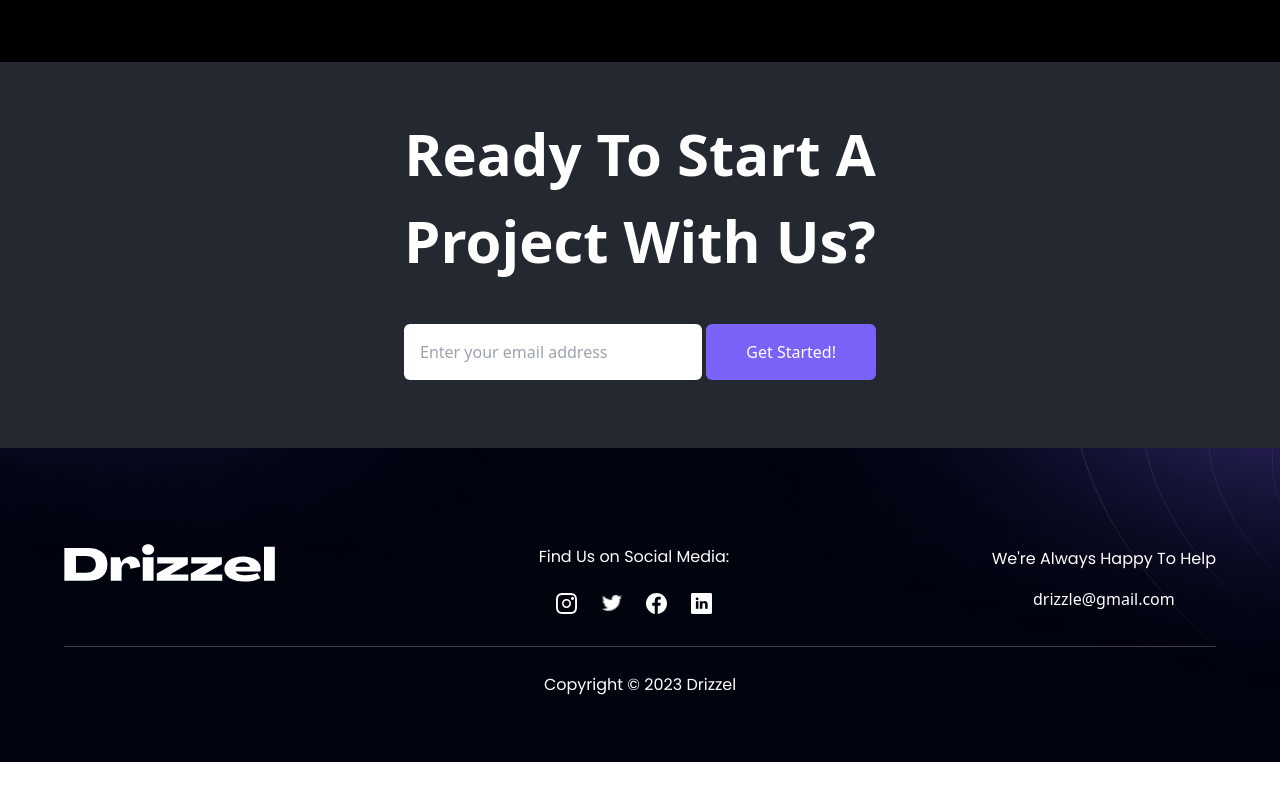
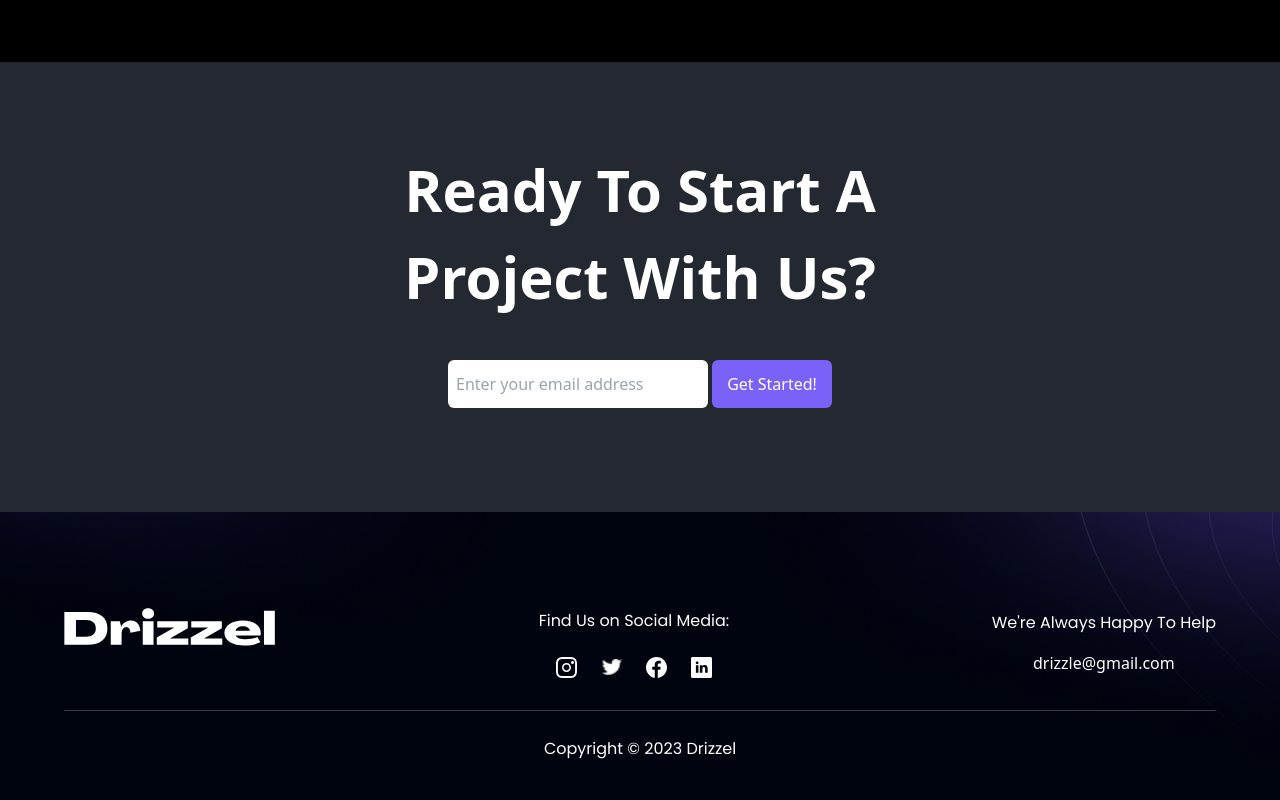
Before and after one commit to murtazaghulam99/modern-drizzle-techagency-webapp, a React (Vite) app: page / in a window 1280 px wide. Shown: the part 4139-4939 px from the top of the page. Before the commit the page ends 4901 px from the top, so only its background shows below. Built offline with nearby package versions, Linux system fonts and the light colour scheme.

Commit message:
address issues: fixed

```diff
--- a/src/components/CTA.jsx
+++ b/src/components/CTA.jsx
@@ -1,19 +1,21 @@
 import styles from "../style";
 
 const CTA = () => (
-  <section className={`${styles.flexCenter} ${styles.padding} bg-[#242830]`}>
+  <section
+    className={`${styles.flexCenter} ${styles.padding} h-[350px] md:h-[450px] bg-[#242830]`}
+  >
     <div className="flex flex-col justify-center items-center pb-5 max-w-[1200px] mx-auto">
       <h2 className="font-sans font-semibold text-white text-center text-[30px] sm:text-[42px] md:text-[58px]">
         Ready To Start A <br />
         Project With Us?
       </h2>
-      <div className="flex flex-col gap-1 sm:flex-row mt-10 w-full max-w-[700px]">
+      <div className="flex flex-col gap-1 sm:flex-row justify-center mt-10 w-full max-w-[700px]">
         <input
           type="email"
-          className="outline-none rounded-md py-2 sm:py-2.5 md:py-4 pl-4 pr-2 md:pr-7 lg:pr-10 font-light flex-grow mb-3 sm:mb-0"
+          className="outline-none rounded-md font-light flex-grow px-2 py-3 w-full max-w-[260px] mb-3 sm:mb-0"
           placeholder="Enter your email address"
         />
-        <button className="bg-[#7A62F9] hover:bg-[#7A62F9]/80 transition-colors text-white md:text-base text-sm py-2 sm:py-2.5 md:py-4 px-3 md:px-8 lg:px-10 rounded-md">
+        <button className="bg-[#7A62F9] hover:bg-[#7A62F9]/80 px-2 py-3 transition-colors text-white md:text-base w-full max-w-[120px] text-sm rounded-md">
           Get Started!
         </button>
       </div>
```
